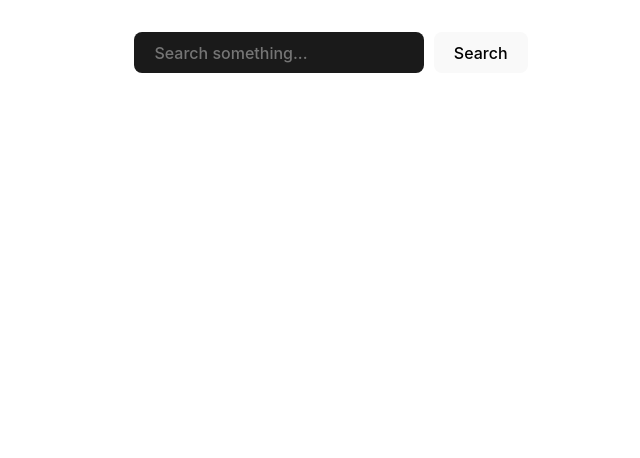
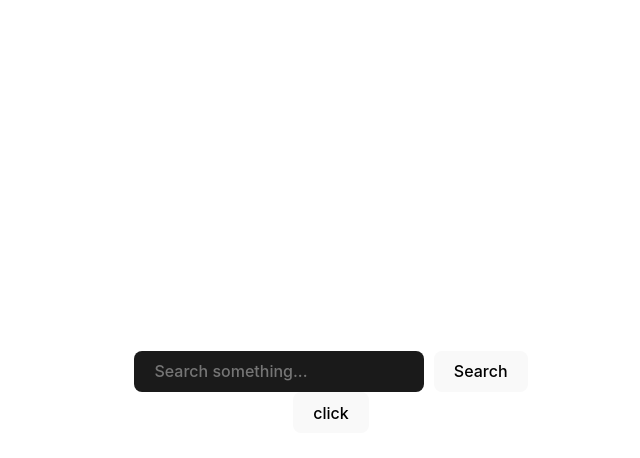
Before and after one commit to Otabek996/react-2024-q3, a React (Vite) app: page / in a window 1280 px wide. Shown: the top 458 px of the page, without its empty margins (309-949 px from the left). Built offline with nearby package versions, Linux system fonts and the light colour scheme.

Commit message:
feat: create async function to get data from api

```diff
--- a/src/App.tsx
+++ b/src/App.tsx
@@ -1,8 +1,20 @@
 import { Component } from 'react';
+import api from './services/api';
 import Navbar from './components/Navbar/Navbar';
 import './App.css';
 
 class App extends Component {
+  state = {
+    category: '',
+  };
+
+  getData = () => {
+    api.fetchData().then((res) => {
+      const category = res.data.people;
+      this.setState({ category });
+    });
+  };
+
   render() {
     return (
       <div className="container">
@@ -10,7 +22,8 @@ class App extends Component {
           <Navbar />
         </header>
 
-        <body></body>
+        <button onClick={this.getData}>click</button>
+        <p>{this.state.category}</p>
       </div>
     );
   }
--- a/src/services/api.tsx
+++ b/src/services/api.tsx
@@ -0,0 +1,14 @@
+import axios from 'axios';
+
+const api = {
+  fetchData: async () => {
+    const URL = 'https://swapi.dev/api/';
+
+    return await axios
+      .get(URL)
+      .then((res) => res)
+      .catch((err) => err);
+  },
+};
+
+export default api;
```
